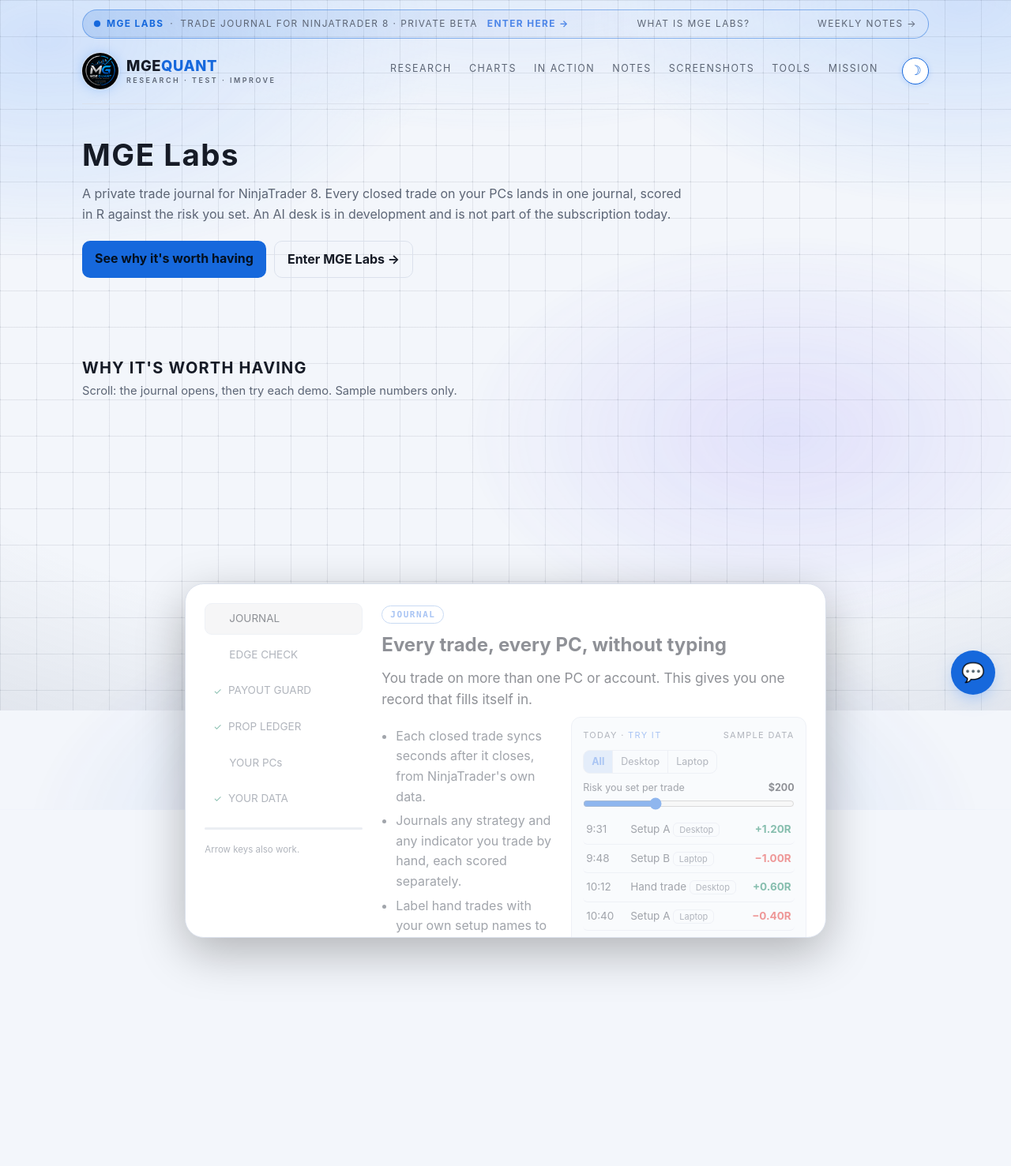
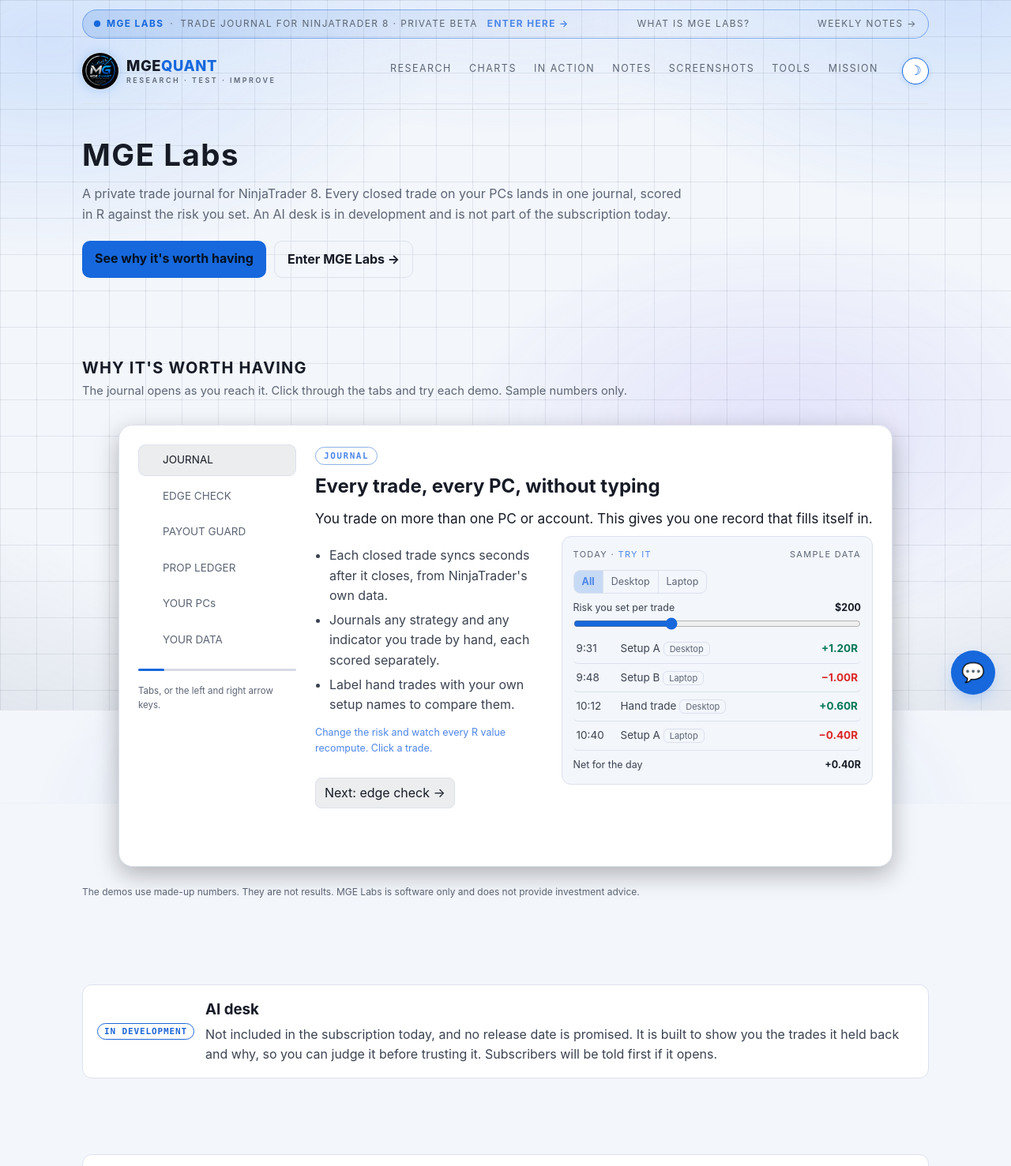
Before and after one commit to MGEQuant/MGEQuant, a Jekyll site: the page labs.html, which Jekyll copies as it is, in a window 1280 px wide, cut to the strip 0-1477 px from the top of the page. Shown: the whole strip at 79% size. Built offline with Jekyll 4.4.1, drawn with Linux system fonts in a browser that asks for light colours; part of the change alters nothing that is shown; some of the changed text lies outside the part shown.

Commit message:
MGE Labs page: Payout Guard list demo (one searchable list for many accounts), AI desk note, card now sits in normal page flow and opens once instead of scroll-pinning
Co-Authored-By: Claude Sonnet 5.5 <noreply@anthropic.com>

```diff
--- a/assets/css/labs-cards.css
+++ b/assets/css/labs-cards.css
@@ -23,7 +23,7 @@
 /* the card that opens */
 .lx-track { height: 430vh; position: relative; }
 .lx-stage { position: sticky; top: 12px; height: calc(100vh - 24px); display: grid; place-items: center; }
-.lx-card { width: var(--w, 260px); height: var(--h, 86px); max-width: 100%; background: var(--lx-panel); border: 1px solid var(--border); border-radius: var(--r, 43px); overflow: hidden; position: relative; box-shadow: 0 18px 60px rgba(0, 0, 0, .28); transition: box-shadow .3s; }
+.lx-card { width: var(--w, 260px); height: var(--h, 86px); max-width: 100%; background: var(--lx-panel); border: 1px solid var(--border); border-radius: var(--r, 43px); overflow: hidden; position: relative; box-shadow: 0 10px 30px rgba(0, 0, 0, .28); transition: box-shadow .3s; will-change: width, height; contain: layout paint; }
 .lx-pill { position: absolute; inset: 0; display: grid; place-items: center; text-align: center; font-weight: 700; color: var(--silver); opacity: var(--po, 1); cursor: pointer; }
 .lx-pill small { display: block; font-weight: 400; color: var(--text-dim); font-size: 12px; }
 .lx-card:not(.lx-isopen):hover { box-shadow: 0 0 0 1px var(--blue), 0 18px 60px rgba(59, 139, 255, .22); }
@@ -91,3 +91,9 @@
   .lx-kb { display: none; }
   .lx-soon { grid-template-columns: 1fr; }
 }
+
+/* flow mode: no tall scroll track, no sticky. The stage is as tall as the card (it grows as the card opens). */
+.lx-flow .lx-track { height: auto; }
+.lx-flow .lx-stage { position: static; height: calc(var(--h, 86px) + 24px); display: grid; place-items: center; }
+.lx-reduce.lx-flow .lx-stage { height: auto; }
+.lx-reduce .lx-card { height: auto; max-width: 100%; }
--- a/assets/js/labs-cards.js
+++ b/assets/js/labs-cards.js
@@ -28,7 +28,7 @@
     { t: '10:40', s: 'Setup A', pc: 'Laptop', pnl: -80 }
   ];
   var S = {
-    journal: { pc: 'All', risk: 200, open: -1 }, edge: { n: 12 }, payout: { bal: 99200, loss: 300 },
+    journal: { pc: 'All', risk: 200, open: -1 }, edge: { n: 12 }, payout: { bal: 99200, loss: 300, view: 'one', f: 'ACT', q: '' },
     ledger: { fees: 550, pay: 380 },
     pcs: { list: [{ n: 'Desktop', on: true }, { n: 'Laptop', on: true }, { n: 'Office PC', on: false }], code: null },
     data: { two: true }
@@ -72,20 +72,54 @@
         el.querySelector('#en').oninput = function (e) { S.edge.n = +e.target.value; self.mount(el); focusKeep(el, '#en'); };
       } },
     { tag: 'PAYOUT GUARD', title: 'See your prop-firm rules before they cost you',
-      why: 'Drawdown, consistency and payout rules are easy to lose track of across accounts. It tracks them and tells you when to stop and request a payout.',
-      det: ['Shows your room above the floor on each account.', 'Warns when a rule you set is about to be broken. It never places or cancels orders.', 'Counts payouts per cycle, for example payout 2 of 6.'],
-      tip: 'Move the balance toward the floor and raise today’s loss.',
+      why: 'Drawdown, consistency and payout rules are easy to lose track of across accounts. It tracks them and tells you when to stop and request a payout, even with dozens of accounts.',
+      det: ['One searchable list of every account on every PC, those that need you first.', 'Warns when a rule you set is about to be broken. It never places or cancels orders.', 'Counts payouts per cycle, for example payout 2 of 6.'],
+      tip: 'Move the balance, then open all accounts.',
+      pgSeg: function () {
+        var v = S.payout.view;
+        return '<div class="lx-seg" id="pgv" style="margin-bottom:10px"><button type="button" class="' + (v === 'one' ? 'on' : '') + '" data-v="one">One account</button><button type="button" class="' + (v === 'all' ? 'on' : '') + '" data-v="all">All accounts</button></div>';
+      },
+      pgWire: function (el) {
+        var self = this;
+        [].forEach.call(el.querySelectorAll('#pgv button'), function (b) { b.onclick = function () { S.payout.view = b.getAttribute('data-v'); self.mount(el); }; });
+      },
+      mountAll: function (el) {
+        var self = this, p = S.payout;
+        var kinds = { READY: ['PAYOUT READY', 'win', 0], PASSED: ['PASSED', 'win', 1], BREACHED: ['BREACHED', 'loss', 2], BUILDING: ['BUILDING', '', 3] };
+        var A = [];
+        for (var i = 0; i < 36; i++) {
+          var k = i % 9 === 0 ? 'READY' : i % 13 === 5 ? 'PASSED' : i === 17 ? 'BREACHED' : 'BUILDING';
+          A.push({ n: (i % 2 ? '100K-' : '50K-') + String(i + 1).padStart(2, '0'), k: k, room: k === 'BREACHED' ? 0 : 450 + ((i * 197) % 3300), pc: i % 3 ? 'Desktop' : 'Laptop' });
+        }
+        var need = function (a) { return a.k !== 'BUILDING'; };
+        var list = A.filter(function (a) { return (p.f === 'ALL' || need(a)) && (!p.q || (a.n + ' ' + a.pc).toLowerCase().indexOf(p.q) > -1); })
+          .sort(function (a, b) { return kinds[a.k][2] - kinds[b.k][2] || a.room - b.room; });
+        var nn = A.filter(need).length;
+        el.innerHTML = '<div class="lx-cap"><span>EVERY ACCOUNT &middot; <span class="lx-try">TRY IT</span></span><span>SAMPLE DATA</span></div>' + this.pgSeg() +
+          '<div class="lx-seg" id="pgf" style="margin-left:8px"><button type="button" class="' + (p.f === 'ACT' ? 'on' : '') + '" data-f="ACT">Needs action ' + nn + '</button><button type="button" class="' + (p.f === 'ALL' ? 'on' : '') + '" data-f="ALL">All ' + A.length + '</button></div>' +
+          '<input id="pgq" type="search" placeholder="Search account" aria-label="Search accounts" autocomplete="off" value="' + p.q + '" style="margin-top:8px;width:100%;padding:6px 10px;border-radius:8px;border:1px solid var(--border);background:var(--bg-panel);color:var(--text);font:inherit">' +
+          '<div style="margin-top:8px">' + list.slice(0, 4).map(function (a) {
+            var kd = kinds[a.k];
+            return '<div class="lx-row" style="grid-template-columns:1fr auto auto;cursor:default"><span><b>' + a.n + '</b> <span class="lx-chip">' + a.pc + '</span></span><span class="' + (kd[1] ? 'lx-' + kd[1] : '') + '" style="font-size:11px;font-weight:700">' + kd[0] + '</span><span class="' + (a.room < 800 && a.k !== 'BREACHED' ? 'lx-warn' : '') + '">' + money(a.room) + '</span></div>';
+          }).join('') + (list.length ? '' : '<p class="lx-fine">Nothing matches.</p>') + '</div>' +
+          '<p class="lx-fine" style="margin-top:8px">' + (list.length > 4 ? 'Top 4 of ' + list.length + ' matches shown here, type to narrow.' : list.length + ' of ' + A.length + ' accounts. ')+ '</p>';
+        this.pgWire(el);
+        [].forEach.call(el.querySelectorAll('#pgf button'), function (b) { b.onclick = function () { p.f = b.getAttribute('data-f'); self.mount(el); }; });
+        el.querySelector('#pgq').oninput = function (e) { p.q = e.target.value.trim().toLowerCase(); self.mount(el); var q = el.querySelector('#pgq'); q.focus(); q.setSelectionRange(q.value.length, q.value.length); };
+      },
       mount: function (el) {
         var self = this, p = S.payout, floor = 97000, lim = 750, room = p.bal - floor, pct = Math.round(p.loss / lim * 100);
+        if (p.view === 'all') { return this.mountAll(el); }
         var st = room <= 0 ? ['BELOW THE FLOOR', 'loss'] : room < 600 ? ['CLOSE TO THE FLOOR', 'warn'] : ['ROOM TO TRADE', 'win'];
         var dl = pct >= 100 ? ['Daily loss limit reached: warning (the decision stays yours)', 'loss'] : pct >= 75 ? ['Daily loss at ' + pct + '%: warning', 'warn'] : ['Daily loss at ' + pct + '%', 'win'];
-        el.innerHTML = '<div class="lx-cap"><span>ACCOUNT 100K-A &middot; <span class="lx-try">TRY IT</span></span><span>SAMPLE DATA</span></div>' +
+        el.innerHTML = '<div class="lx-cap"><span>ACCOUNT 100K-A &middot; <span class="lx-try">TRY IT</span></span><span>SAMPLE DATA</span></div>' + this.pgSeg() +
           '<b class="lx-' + st[1] + '">' + st[0] + '</b> <span class="lx-chip">floor ' + money(floor) + '</span>' +
           '<div class="lx-lab"><span>Balance</span><b>' + money(p.bal) + '</b></div><input type="range" id="pb" aria-label="Balance" min="96500" max="103000" step="50" value="' + p.bal + '">' +
           '<div class="lx-lab"><span>Room above the floor</span><b class="lx-' + st[1] + '">' + money(room) + '</b></div>' +
           '<div class="lx-lab" style="margin-top:14px"><span>Today\'s loss (limit ' + money(lim) + ')</span><b>' + money(p.loss) + '</b></div><input type="range" id="pl" aria-label="Today\'s loss" min="0" max="900" step="10" value="' + p.loss + '">' +
           '<div class="lx-bar"><i style="width:' + Math.min(100, pct) + '%;background:var(--lx-' + dl[1] + ')"></i></div><small class="lx-' + dl[1] + '">' + dl[0] + '</small>' +
           '<p class="lx-fine" style="margin-top:10px">Warn mode only: it never places or cancels orders.</p>';
+        this.pgWire(el);
         el.querySelector('#pb').oninput = function (e) { p.bal = +e.target.value; self.mount(el); focusKeep(el, '#pb'); };
         el.querySelector('#pl').oninput = function (e) { p.loss = +e.target.value; self.mount(el); focusKeep(el, '#pl'); };
       } },
@@ -138,7 +172,7 @@
       } }
   ];
   var N = ITEMS.length, cur = -1;
-  rail.innerHTML = ITEMS.map(function (i, k) { return '<button type="button" data-k="' + k + '">' + i.tag + '</button>'; }).join('') + '<div class="lx-prog"><i></i></div><div class="lx-kb">Arrow keys also work.</div>';
+  rail.innerHTML = ITEMS.map(function (i, k) { return '<button type="button" data-k="' + k + '">' + i.tag + '</button>'; }).join('') + '<div class="lx-prog"><i></i></div><div class="lx-kb">Tabs, or the left and right arrow keys.</div>';
 
   function show(k) {
     if (k === cur) return; cur = k; seen[k] = 1;
@@ -149,46 +183,52 @@
     i.mount(pane.querySelector('#lx-vis'));
     var nb = pane.querySelector('.lx-next'); if (nb) nb.onclick = function () { goTo(k + 1); };
   }
-  function range() { var t = track.getBoundingClientRect(); return { top: window.scrollY + t.top, total: track.offsetHeight - window.innerHeight }; }
+  /* No scroll-jacking: the card sits in the normal page flow. It opens once, when it scrolls into view (or when
+     clicked), with a short animation; after that it is an ordinary tabbed panel and the page scrolls as usual. */
+  var dirty = true, isOpen = false, tween = 0;
+  var compact = reduce || window.innerWidth <= 820;   // phones and reduced motion: the card is simply open, at its natural height, with no inner scrolling
+  function setOpen(e) {
+    var W = Math.min(980, window.innerWidth - 36), H = Math.min(Math.max(window.innerHeight - 80, 480), 560);
+    var st = card.parentNode;   // the vars live on the stage so it grows with the card
+    st.style.setProperty('--w', (260 + (W - 260) * e) + 'px'); st.style.setProperty('--h', (86 + (H - 86) * e) + 'px'); st.style.setProperty('--r', (43 - 25 * e) + 'px');
+    st.style.setProperty('--po', String(1 - Math.min(1, e * 2.2))); inner.style.setProperty('--io', String(Math.max(0, (e - 0.55) / 0.45)));
+    card.classList.toggle('lx-isopen', e > 0.5);
+    if (Math.abs(e - openAmt) > 0.004) dirty = true;
+    openAmt = e;
+  }
+  function open() {
+    if (isOpen) return; isOpen = true;
+    if (compact) { setOpen(1); return; }
+    var t0 = performance.now(), D = 650;
+    (function step(now) { var o = Math.min(1, (now - t0) / D); setOpen(o * o * (3 - 2 * o)); if (o < 1) tween = requestAnimationFrame(step); })(t0);
+  }
   function goTo(k) {
     k = Math.max(0, Math.min(N - 1, k));
-    if (reduce) { show(k); return; }
-    var r = range(); var p = 0.3 + 0.7 * ((k + 0.5) / N);
-    window.scrollTo({ top: r.top + r.total * p + 0.5, behavior: 'smooth' });
+    open(); show(k); rail.style.setProperty('--pp', (((k + 1) / N) * 100) + '%');
   }
   rail.addEventListener('click', function (e) { var b = e.target.closest ? e.target.closest('button') : null; if (b) goTo(+b.getAttribute('data-k')); });
   pill.addEventListener('click', function () { goTo(0); });
   document.addEventListener('keydown', function (e) {
-    if (cur < 0 || e.metaKey || e.ctrlKey || e.altKey) return;
-    var r = track.getBoundingClientRect(); if (r.top > 0 || r.bottom < window.innerHeight) return;
+    if (!isOpen || e.metaKey || e.ctrlKey || e.altKey) return;
+    var r = card.getBoundingClientRect(); if (r.bottom < 0 || r.top > window.innerHeight) return;
     var tg = document.activeElement && document.activeElement.tagName; if (tg === 'INPUT' || tg === 'TEXTAREA' || tg === 'SELECT') return;
-    if (e.key === 'ArrowDown' || e.key === 'ArrowRight') { e.preventDefault(); goTo(cur + 1); }
-    if (e.key === 'ArrowUp' || e.key === 'ArrowLeft') { e.preventDefault(); goTo(cur - 1); }
+    if (!card.contains(document.activeElement)) return;   // arrows only steer the card when focus is inside it: the page keeps its own arrow scrolling
+    if (e.key === 'ArrowRight') { e.preventDefault(); goTo(cur + 1); }
+    if (e.key === 'ArrowLeft') { e.preventDefault(); goTo(cur - 1); }
   });
-  function onScroll() {
-    if (reduce) return;
-    var t = track.getBoundingClientRect(), total = track.offsetHeight - window.innerHeight;
-    var p = Math.min(1, Math.max(0, -t.top / total));
-    var o = Math.min(1, p / 0.28), e = o * o * (3 - 2 * o);
-    var W = Math.min(980, window.innerWidth - 36), H = Math.min(window.innerHeight - 60, 560);
-    card.style.setProperty('--w', (260 + (W - 260) * e) + 'px'); card.style.setProperty('--h', (86 + (H - 86) * e) + 'px'); card.style.setProperty('--r', (43 - 25 * e) + 'px');
-    card.style.setProperty('--po', String(1 - Math.min(1, e * 2.2))); inner.style.setProperty('--io', String(Math.max(0, (e - 0.55) / 0.45)));
-    card.classList.toggle('lx-isopen', e > 0.5);
-    openAmt = e;
-    var q = Math.max(0, (p - 0.3) / 0.7);
-    show(Math.min(N - 1, Math.floor(q * N)));
-    rail.style.setProperty('--pp', (q * 100) + '%');
-  }
-  track.hidden = false; section.classList.add('lx-on');
-  if (reduce) { section.classList.add('lx-reduce'); card.style.setProperty('--io', '1'); }
-  window.addEventListener('scroll', onScroll, { passive: true }); window.addEventListener('resize', onScroll);
-  show(0); onScroll();
+  window.addEventListener('resize', function () { if (isOpen) setOpen(1); });
+  track.hidden = false; section.classList.add('lx-on', 'lx-flow');
+  if (compact) section.classList.add('lx-reduce');
+  show(0); rail.style.setProperty('--pp', (100 / N) + '%');
+  if ('IntersectionObserver' in window && !compact) {
+    new IntersectionObserver(function (en, ob) { if (en[0].isIntersecting) { open(); ob.disconnect(); } }, { threshold: 0.6, rootMargin: '0px 0px -30% 0px' }).observe(card);
+  } else { open(); }
 
   /* quiet grid background: dots on the page's own grid lines swell near the cursor; a click sends a ripple */
   var cv = document.createElement('canvas'); cv.id = 'lx-bg'; cv.setAttribute('aria-hidden', 'true'); document.body.insertBefore(cv, document.body.firstChild);
   var cx = cv.getContext('2d'), W2 = 0, H2 = 0, mx = -9999, my = -9999, col = {}, ripples = [], last = 0;
   function colors() { var c = getComputedStyle(document.documentElement); col.dim = c.getPropertyValue('--text-dim').trim() || '#7d8390'; col.hi = c.getPropertyValue('--blue-hi').trim() || '#8cc6ff'; }
-  function size() { var d = Math.min(2, window.devicePixelRatio || 1); W2 = window.innerWidth; H2 = window.innerHeight; cv.width = W2 * d; cv.height = H2 * d; cx.setTransform(d, 0, 0, d, 0, 0); }
+  function size() { var d = 1; dirty = true; W2 = window.innerWidth; H2 = window.innerHeight; cv.width = W2 * d; cv.height = H2 * d; cx.setTransform(d, 0, 0, d, 0, 0); }
   function draw(t) {
     var o = openAmt, sp = 46, al = 1 - o * 0.75;
     ripples = ripples.filter(function (r) { return t - r.t < 1.6; });
@@ -205,12 +245,12 @@
     }
     cx.globalAlpha = 1;
   }
-  function frame(ts) { var t = ts / 1000; if (!document.hidden && (t - last > 0.016)) { last = t; draw(t); } requestAnimationFrame(frame); }
-  window.addEventListener('pointermove', function (e) { mx = e.clientX; my = e.clientY; }, { passive: true });
-  document.addEventListener('pointerleave', function () { mx = my = -9999; });
+  function frame(ts) { var t = ts / 1000; if (!document.hidden && (dirty || ripples.length) && (t - last > 0.033)) { last = t; dirty = false; draw(t); } requestAnimationFrame(frame); }
+  window.addEventListener('pointermove', function (e) { mx = e.clientX; my = e.clientY; dirty = true; }, { passive: true });
+  document.addEventListener('pointerleave', function () { mx = my = -9999; dirty = true; });
   window.addEventListener('pointerdown', function (e) { var tg = e.target; if (!reduce && !(tg.closest && tg.closest('button,input,a,.lx-card,.panel,details,nav,footer'))) ripples.push({ x: e.clientX, y: e.clientY, t: performance.now() / 1000 }); });
   window.addEventListener('resize', size);
   colors(); size();
-  try { new MutationObserver(function () { setTimeout(colors, 30); }).observe(document.documentElement, { attributes: true, attributeFilter: ['data-theme'] }); } catch (e) { }
+  try { new MutationObserver(function () { setTimeout(function () { colors(); dirty = true; }, 30); }).observe(document.documentElement, { attributes: true, attributeFilter: ['data-theme'] }); } catch (e) { }
   requestAnimationFrame(frame);
 })();
--- a/labs.html
+++ b/labs.html
@@ -412,7 +412,7 @@
   main section { margin-top: 44px; }
 </style>
 <link rel="stylesheet" href="/assets/css/faq-bot.css?v=2">
-<link rel="stylesheet" href="/assets/css/labs-cards.css?v=1">
+<link rel="stylesheet" href="/assets/css/labs-cards.css?v=4">
 
 <style>
   .labs-feature { display:grid; grid-template-columns:minmax(0,1.7fr) minmax(0,1fr); gap:22px; align-items:start; padding:18px; margin-bottom:26px; }
@@ -469,11 +469,11 @@
     </header>
 
     <section id="journal" class="lx">
-      <div class="sec-head"><div><h2>Why it's worth having</h2><p>Scroll: the journal opens, then try each demo. Sample numbers only.</p></div></div>
+      <div class="sec-head"><div><h2>Why it's worth having</h2><p>The journal opens as you reach it. Click through the tabs and try each demo. Sample numbers only.</p></div></div>
       <div class="lx-static">
         <div class="panel"><span class="labs-num">01 · JOURNAL</span><h3>Every trade, every PC, without typing</h3><p>You trade on more than one PC or account. This gives you one record that fills itself in.</p></div>
         <div class="panel"><span class="labs-num">02 · EDGE CHECK</span><h3>Know whether a setup is doing anything</h3><p>A good week doesn't tell you if a setup works. Edge check compares each one with random entries taken at the same moments.</p></div>
-        <div class="panel"><span class="labs-num">03 · PAYOUT GUARD</span><h3>See your prop-firm rules before they cost you</h3><p>Drawdown, consistency and payout rules are easy to lose track of across accounts. It tracks them and tells you when to stop and request a payout.</p></div>
+        <div class="panel"><span class="labs-num">03 · PAYOUT GUARD</span><h3>See your prop-firm rules before they cost you</h3><p>Drawdown, consistency and payout rules are easy to lose track of across accounts. It tracks them and tells you when to stop and request a payout, even with dozens of accounts in one searchable list.</p></div>
         <div class="panel"><span class="labs-num">04 · PROP LEDGER</span><h3>What your accounts actually cost and paid</h3><p>Fees, resets and payouts in one place, so you can see where you really stand.</p></div>
         <div class="panel"><span class="labs-num">05 · YOUR PCs</span><h3>Pair a PC once, then forget it</h3><p>It keeps syncing while NinjaTrader is open. The journal runs on our servers, so you never keep a browser open.</p></div>
         <div class="panel"><span class="labs-num">06 · YOUR DATA</span><h3>Yours to keep</h3><p>Two-step sign-in and recovery codes protect the account. Take everything with you whenever you want.</p></div>
@@ -481,7 +481,7 @@
       <div class="lx-track" id="lx-track" hidden>
         <div class="lx-stage">
           <div class="lx-card" id="lx-card">
-            <div class="lx-pill" id="lx-pill"><div>MGE Labs Journal<small>scroll, or click, to open</small></div></div>
+            <div class="lx-pill" id="lx-pill"><div>MGE Labs Journal<small>opens as you scroll here, or click</small></div></div>
             <div class="lx-inner" id="lx-inner"><nav class="lx-rail" id="lx-rail" aria-label="What MGE Labs does"></nav><div class="lx-pane" id="lx-pane" aria-live="polite"></div></div>
           </div>
         </div>
@@ -490,7 +490,7 @@
     </section>
 
     <section id="ai-soon">
-      <div class="panel lx-soon"><span class="labs-badge">IN DEVELOPMENT</span><div><h3 style="margin:0 0 4px;color:var(--silver)">AI desk</h3><p style="margin:0">Not included in the subscription today, and no release date is promised. Subscribers will be told first if it opens.</p></div></div>
+      <div class="panel lx-soon"><span class="labs-badge">IN DEVELOPMENT</span><div><h3 style="margin:0 0 4px;color:var(--silver)">AI desk</h3><p style="margin:0">Not included in the subscription today, and no release date is promised. It is built to show you the trades it held back and why, so you can judge it before trusting it. Subscribers will be told first if it opens.</p></div></div>
     </section>
 
     <section id="labs-walkthrough">
@@ -582,7 +582,7 @@
   });
 })();
 </script>
-<script src="/assets/js/labs-cards.js?v=1" defer></script>
+<script src="/assets/js/labs-cards.js?v=9" defer></script>
 <script src="/assets/js/faq-bot.js?v=2" defer></script>
 </body>
 </html>
```
